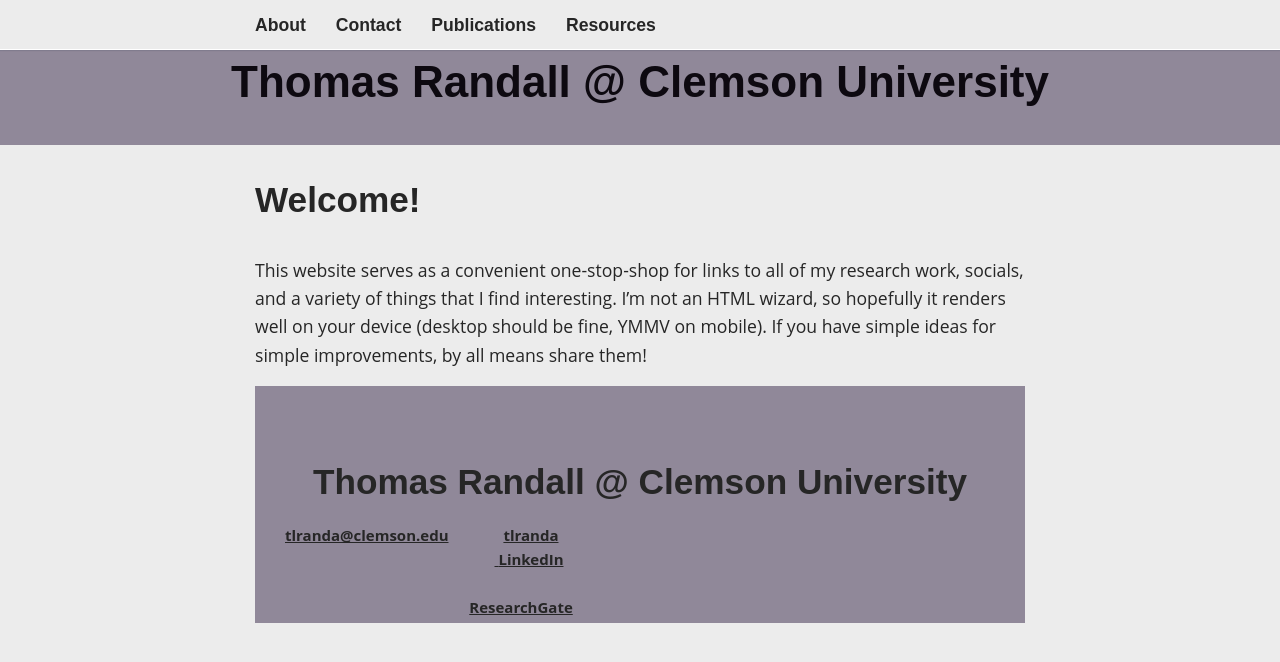
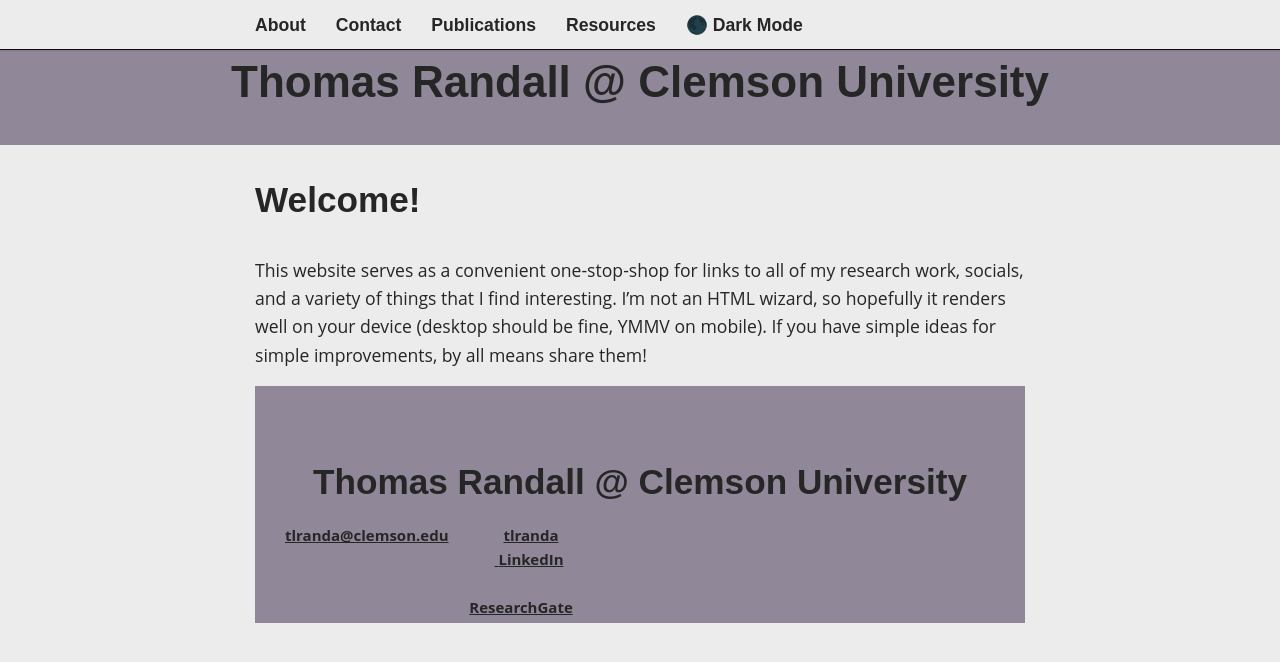
Before and after one commit to tlranda/tlranda.github.io, a Jekyll site: the page built from index.md, in a window 1280 px wide. Shown: the top 662 px of the page. Built offline with Jekyll 4.4.1, drawn with Linux system fonts in a browser that asks for light colours.

Commit message:
Add light/dark mode toggles

```diff
--- a/_includes/footer.html
+++ b/_includes/footer.html
@@ -44,3 +44,5 @@
     </div>
   </div>
 </footer>
+<!-- Javascript for lightswitch at bottom of the page -->
+<script type="text/javascript" src="/_scripts/js/lightswitchToggle.js"></script>
--- a/_includes/header.html
+++ b/_includes/header.html
@@ -8,6 +8,7 @@
 			  {% endif %}
 			  {% endfor %}
 			  <li><a href="{{ "/resources" | prepend: site.baseurl }}">Resources</a></li>
+			  <li><a id="lightswitch-toggle" onclick="lightswitchToggle()" style="cursor: pointer"></a></li>
 			</ul>
 		</nav>
 	</div>
--- a/_sass/_base.scss
+++ b/_sass/_base.scss
@@ -1,19 +1,9 @@
+// Variables for fonts and width
 $content-width: 800px;
-$main-color: #0D0910; // 420968
-$main-font-color: #262626;
 $font-style: 'Open Sans', sans-serif;
-$font-color: $main-font-color;
-$link-color: $main-font-color;
-$link-hover-color: $main-color;
 $heading-font: 'Muli', sans-serif;
-$heading-font-color: $main-font-color;
-$light: #ECECEC; // d09eff
-$header: #908899; // ee5724
-
-*,
-*::before,
-*::after {
-  -webkit-box-sizing: border-box;
-  -moz-box-sizing: border-box;
-  box-sizing: border-box;
-}
+// Color variables for theme
+$color-night: #0D0910;
+$color-eerie-black: #262626;
+$color-anti-flash-white: #ECECEC;
+$color-taupe-gray: #908899;
--- a/_sass/_layout.scss
+++ b/_sass/_layout.scss
@@ -1,7 +1,63 @@
+// Light mode color variables
+html, html[data-theme="light"] {
+	// Text
+	--text-color: #262626;
+	--link-color: #262626;
+	--link-hover-color: #262626;
+	// Background
+	--main-color: #ECECEC;
+	--highlight-color: #0D0910;
+	--header-color: #908899;
+}
+// Dark mode color variables
+html[data-theme="dark"] {
+	// Text
+	--text-color: #ECECEC;
+	--link-color: #ECECEC;
+	--link-hover-color: #ECECEC;
+	// Background
+	--main-color: #0D0910;
+	--highlight-color: #262626;
+	--header-color: #908899;
+}
+// Browser indicates dark mode is preferred
+@media (prefers-color-scheme: dark) {
+	// Dark mode color variables
+	html, html[data-theme="dark"] {
+		// Text
+		--text-color: #ECECEC;
+		--link-color: #ECECEC;
+		--link-hover-color: #ECECEC;
+		// Background
+		--main-color: #0D0910;
+		--highlight-color: #262626;
+		--header-color: #908899;
+	}
+	// Light mode color variables
+	html[data-theme="light"] {
+		// Text
+		--text-color: #262626;
+		--link-color: #262626;
+		--link-hover-color: #262626;
+		// Background
+		--main-color: #ECECEC;
+		--highlight-color: #0D0910;
+		--header-color: #908899;
+	}
+}
+
+*,
+*::before,
+*::after {
+  -webkit-box-sizing: border-box;
+  -moz-box-sizing: border-box;
+  box-sizing: border-box;
+}
+
 body {
   margin: 0;
-  color: $font-color;
-  background: $light;
+  color: var(--text-color);
+  background: var(--main-color);
   font-family: $font-style;
   font-size: 1.1em;
   line-height: 1.6;
@@ -9,29 +65,29 @@
 }
 h1, h2, h3 {
   font-weight: 600;
-  color: $heading-font-color;
+  color: var(--text-color);
   font-family: $heading-font;
   line-height: 1.5;
 }
 h1 {
-  color: $main-color;
+  color: var(--text-color);
   font-size: 2.5em;
   a,
   a:visited {
     text-decoration: none;
-	color: $main-color;
+	color: var(--link-color);
   }
 }
 h2 {
   font-size: 2em;
 }
 a, a:visited {
-  color: $link-color;
+  color: var(--link-color);
   text-decoration: underline;
   font-weight: bold;
 }
 a:hover {
-  color: $link-hover-color;
+  color: var(--link-hover-color);
   text-decoration: underline;
 }
 ul {
@@ -40,7 +96,7 @@
   padding: 0;
 }
 time {
-  color: $main-font-color;
+  color: var(--main-color);
 }
 .container {
   max-width: $content-width;
@@ -101,10 +157,10 @@
   position: fixed;
   top: 0;
   left: 0;
-  background: $light;
+  background: var(--main-color);
   width: 100%;
   z-index: 2;
-  border-bottom: 1px solid lighten($light, 30%);
+  border-bottom: 1px solid var(--highlight-color);
   box-shadow: 0px 1px 1px RGBA(4,25,54,0.1);
   nav {
     float: left;
@@ -126,9 +182,9 @@
 		  margin-bottom: -1px;
 		  &:hover,
 		  *:active {
-		    background: $header;
+		    background: var(--header-color);
 			text-decoration: none;
-			color: $main-color;
+			color: var(--main-color);
 		  }
 		}
 	  }
@@ -141,7 +197,7 @@
   }
 }
 header {
-  background: $header;
+  background: var(--header-color);
   // padding: 0px 15px;
   text-align: center;
   margin-top: 20px;
@@ -156,7 +212,7 @@
   margin: 0 auto;
 }
 footer {
-  background: $header;
+  background: var(--header-color);
   text-align: center;
   border-top: 1px;
   padding: 40px 0 100px;
--- /dev/null
+++ b/_scripts/js/lightswitchToggle.js
@@ -0,0 +1,50 @@
+// Switching implementation from: https://derekkedziora.com/blog/dark-mode-revisited
+
+// Figure out if system dark mode is set, then check storage for override
+let systemInitiatedDark = window.matchMedia("(prefers-color-scheme: dark)");
+let theme = sessionStorage.getItem("theme");
+
+// Set text description on the button
+if (systemInitiatedDark.matches) {
+	document.getElementById("lightswitch-toggle").innerHTML = "☀️  Light Mode";
+} else {
+	document.getElementById("lightswitch-toggle").innerHTML = "🌑 Dark Mode";
+}
+
+function setLightswitch(mode) {
+	document.documentElement.setAttribute("data-theme", mode);
+	sessionStorage.setItem("theme", mode);
+	inverseMode = mode === "light" ? "🌑 Dark Mode" : "☀️ Light Mode";
+	document.getElementById("lightswitch-toggle").innerHTML = inverseMode;
+}
+
+function prefersColorTest(systemInitiatedDark) {
+	if (systemInitiatedDark.matches) {
+		setLightswitch("dark");
+	} else {
+		setLightswitch("light");
+	}
+}
+systemInitiatedDark.addListener(prefersColorTest);
+
+function lightswitchToggle() {
+	// Do not forget to check the overrides
+	let theme = sessionStorage.getItem("theme");
+	// Check if dark mode was selected
+	if (theme === "dark") {
+		setLightswitch("light");
+	} else if (theme === "light") {
+		setLightswitch("dark");
+	} else if (systemInitiatedDark.matches) {
+		setLightswitch("light");
+	} else {
+		setLightswitch("dark");
+	}
+}
+
+// Ensure set correctly on page load
+if (theme === "dark") {
+	setLightswitch("dark");
+} else if (theme === "light") {
+	setLightswitch("light");
+}
```
